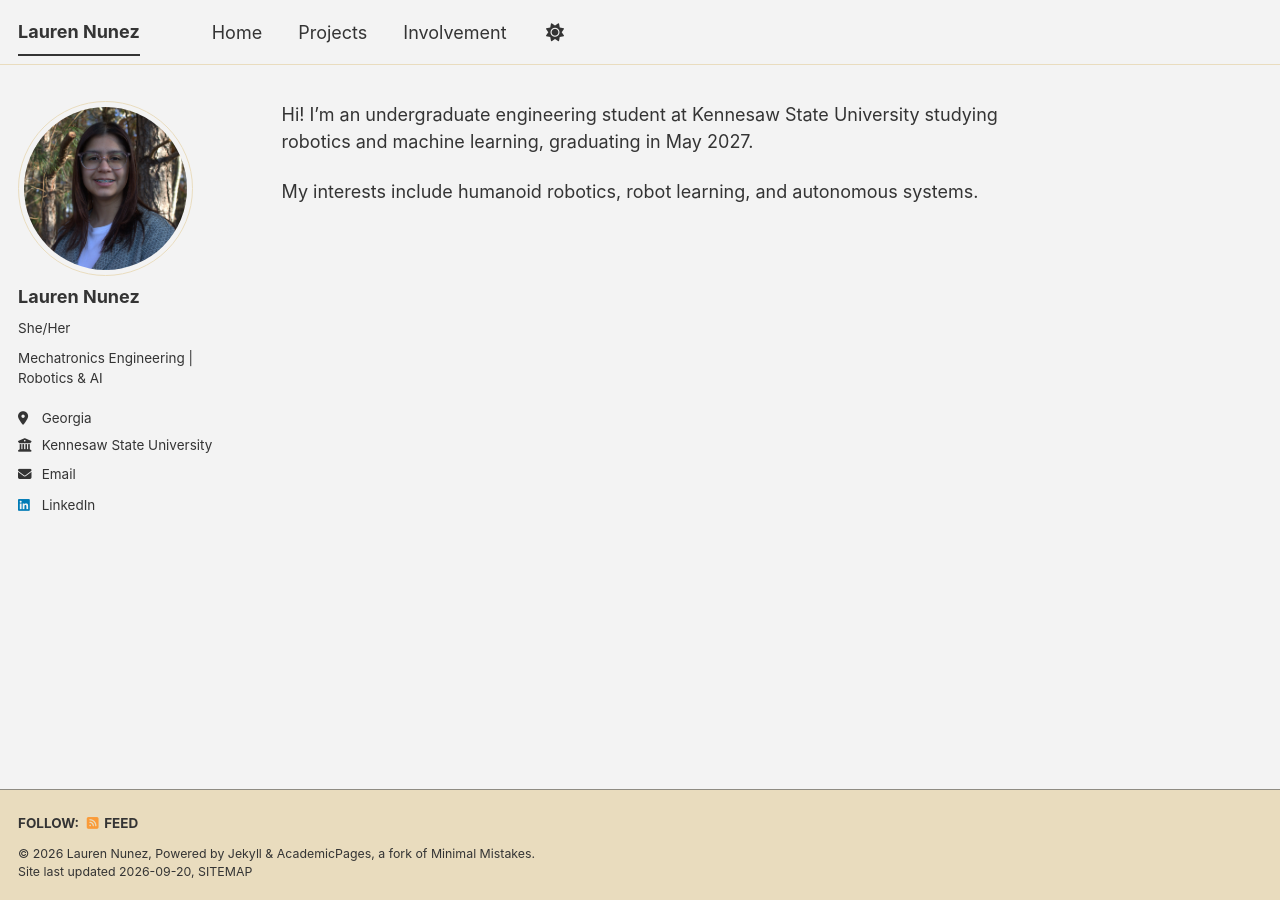
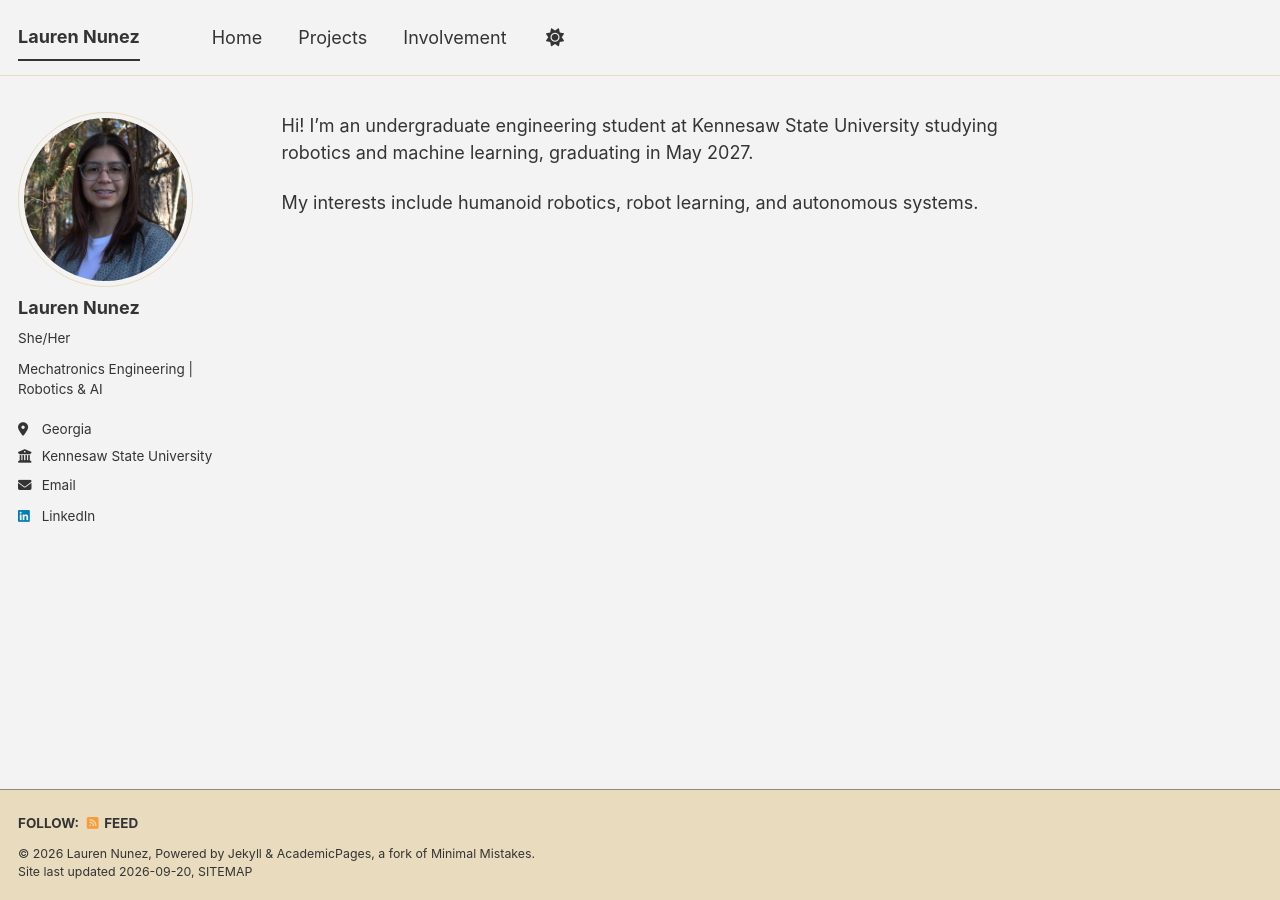
Before and after one commit to laurn156/laurn156.github.io, a Jekyll site: the page built from _pages/about.md, in a window 1280 px wide. Built offline with Jekyll 4.4.1, drawn with Linux system fonts in a browser that asks for light colours; a style sheet for code colours, icons or effects is not loaded.

Commit message:
Update _masthead.scss

```diff
--- a/_sass/layout/_masthead.scss
+++ b/_sass/layout/_masthead.scss
@@ -79,3 +79,29 @@
   border-bottom: 2px solid var(--global-text-color);
   /* No need to repeat pointer-events and cursor here */
 }
+
+/* ==============================
+   Custom Masthead Styling
+   ============================== */
+
+.masthead {
+  backdrop-filter: blur(10px);
+  -webkit-backdrop-filter: blur(10px);
+}
+
+.masthead__inner-wrap {
+  padding-top: 0.8em;
+  padding-bottom: 0.8em;
+}
+
+.masthead__menu-item a {
+  transition: opacity 0.2s ease;
+}
+
+.masthead__menu-item a:hover {
+  opacity: 0.65;
+}
+
+.masthead__menu-item.selected a {
+  border-bottom: 2px solid var(--global-text-color);
+}
```
